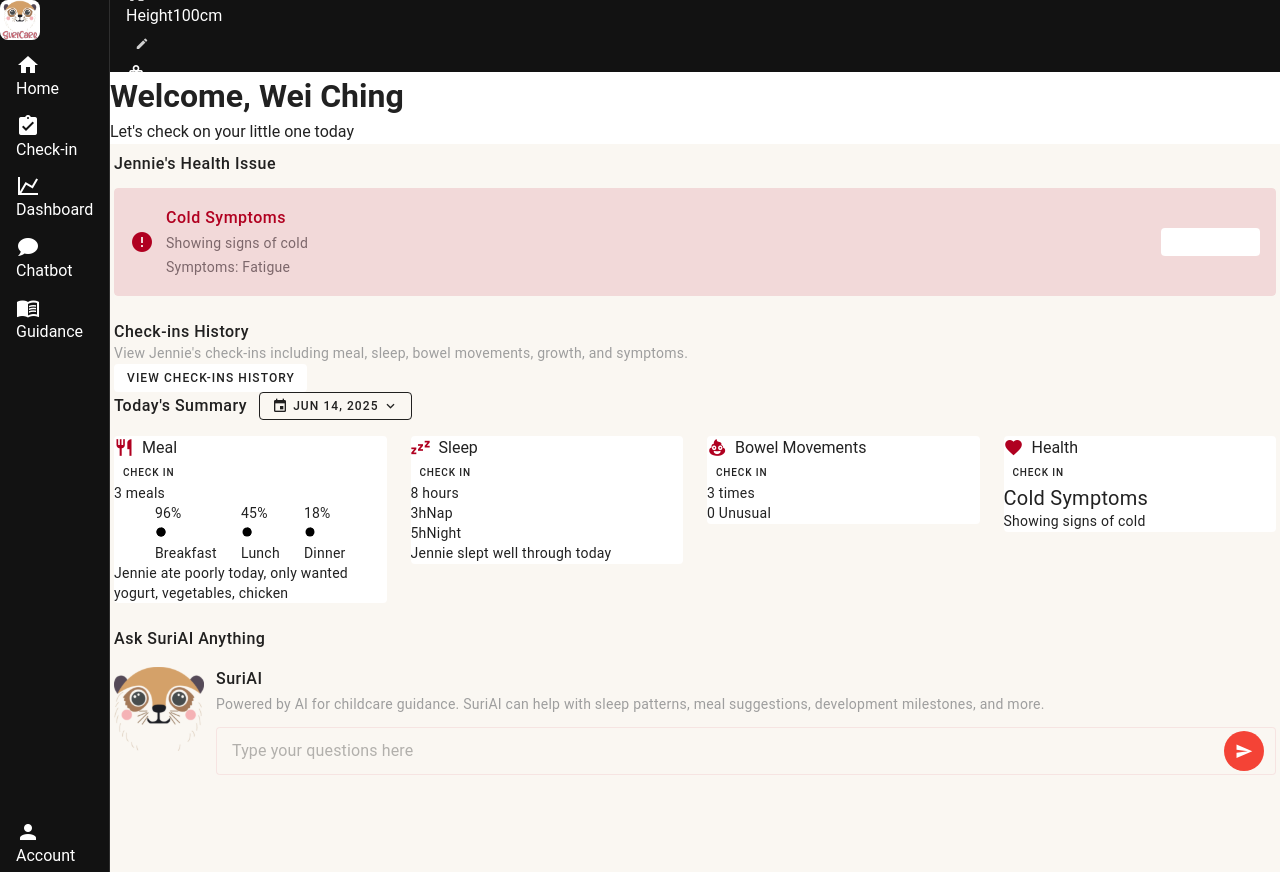
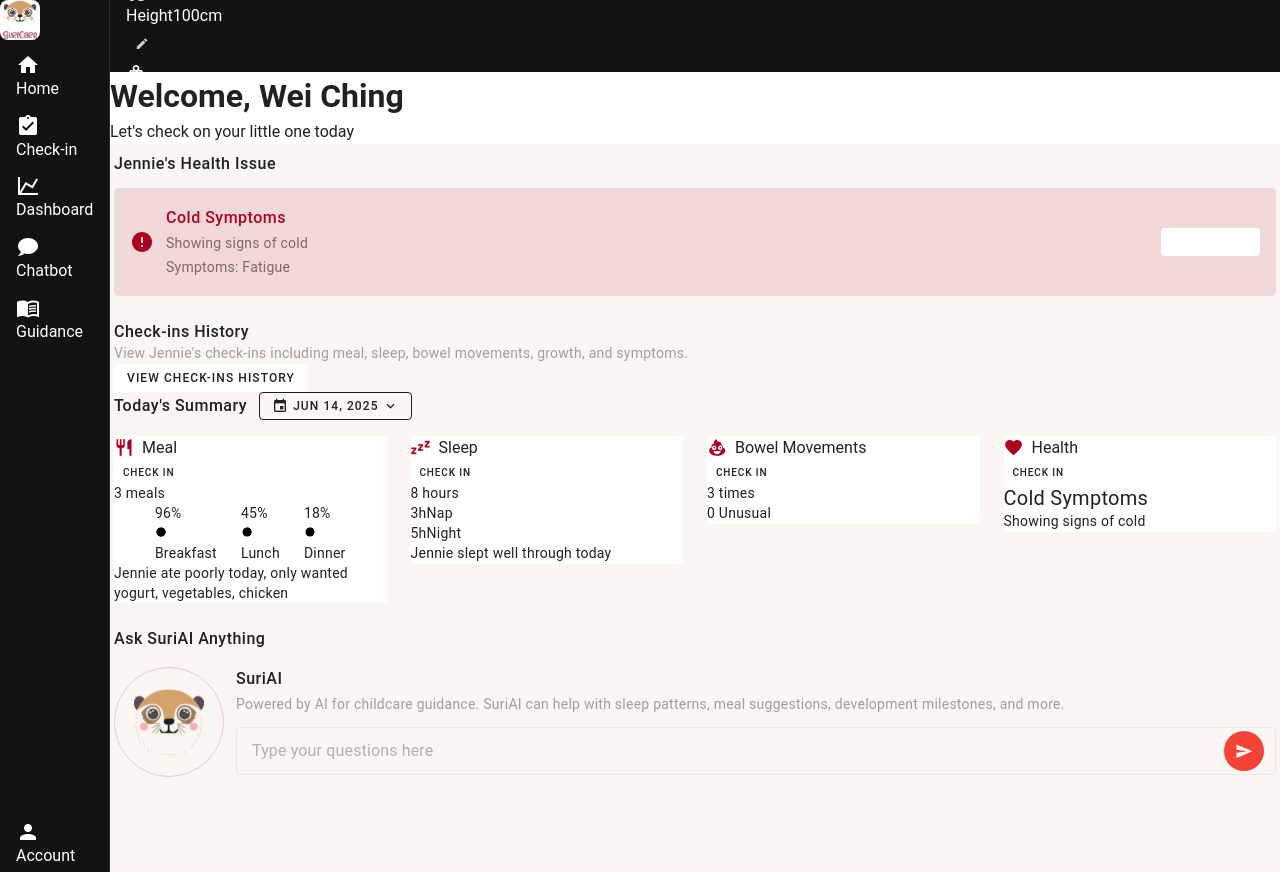
Before and after one commit to weichingtay/SuriCare, a Vue app in the folder frontend/: page / in a window 1280 px wide. Built offline with nearby package versions, Linux system fonts and the light colour scheme; a small style sheet from the web is missing.

Commit message:
added logo to AIAssistant

```diff
--- a/frontend/src/components/AIAssistant.vue
+++ b/frontend/src/components/AIAssistant.vue
@@ -6,10 +6,11 @@
 
     <div class="suriai-section">
       <div class="d-flex mb-4">
-        <div style="width: 90px; height: 90px; border-radius: 16px; overflow: hidden;" class="mr-3">
-          <v-img
+        <div class="logo-container mr-3">
+          <img
             src="@/assets/logo.svg"
-            contain
+            alt="SuriAI Logo"
+            style="width: 70px; height: 70px; overflow: hidden; border-radius: 15px;it: cover;"
           />
         </div>
         <div class="d-flex flex-column flex-grow-1">
@@ -67,34 +68,31 @@ const sendMessage = () => {
 </script>
 
 <style lang="scss" scoped>
-// .suriai-input :deep(.v-field__outline) {
-//   border-color: #f0c6c9 !important;
-// }
+@use '@/styles/variables' as *;
 
-// .suriai-input :deep(.v-field__outline--focused) {
-//   border-color: #d87179 !important;
-// }
+.logo-container {
+  width: 110px;
+  height: 110px;
+  border-radius: 80%;
+  overflow: hidden;
+  background-color: $app-beige;
+  display: flex;
+  align-items: center;
+  justify-content: center;
+  border: 1px solid $app-primary-light;
+}
 
 /* Try targeting the field outline start/end */
 .suriai-input :deep(.v-field__outline__start),
 .suriai-input :deep(.v-field__outline__notch),
 .suriai-input :deep(.v-field__outline__end)
 {
-  border-color: #f0c6c9 !important;
+  border-color: $app-primary-light !important;
 }
 
 .suriai-input :deep(.v-field--focused .v-field__outline__start),
 .suriai-input :deep(.v-field--focused .v-field__outline__notch),
 .suriai-input :deep(.v-field--focused .v-field__outline__end) {
-  border-color: #d87179 !important;
+  border-color: $app-primary !important;
 }
-
-// /* Try targeting the field itself */
-// .suriai-input :deep(.v-field) {
-//   border: 2px solid #f0c6c9 !important;
-// }
-
-// .suriai-input :deep(.v-field--focused) {
-//   border: 2px solid #d87179 !important;
-// }
 </style>
```
